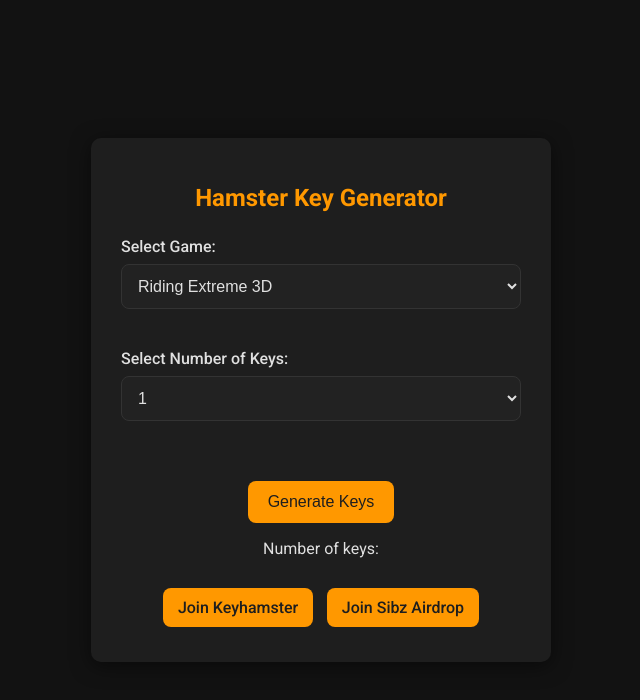
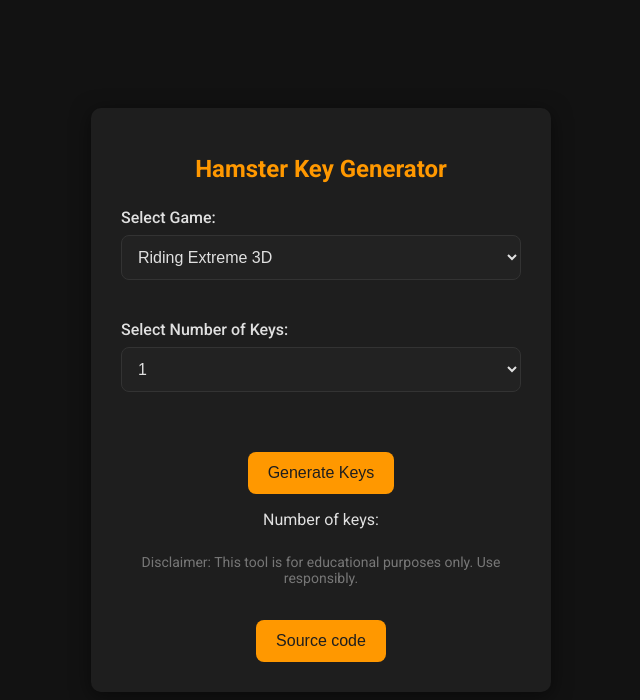
Before and after one commit to sibzairdrop/key6, a plain HTML site: page index.html in a window 1280 px wide. Shown: the whole page, without its empty margins (319-959 px from the left). Drawn offline with Linux system fonts and the light colour scheme.

Commit message:
Update index.html

```diff
--- a/index.html
+++ b/index.html
@@ -13,7 +13,6 @@
         <div id="formContainer">
             <div class="form-group" id="gameSelectGroup">
                 <label for="gameSelect">Select Game:</label>
-                <!-- اضافه کردن گزینه "Twerk Race 3D" در منوی انتخاب بازی -->
                 <select id="gameSelect">
                     <option value="1">Riding Extreme 3D</option>
                     <option value="2">Chain Cube 2048</option>
@@ -22,7 +21,6 @@
                     <option value="5">Merge Away</option>
                     <option value="6">Twerk Race 3D</option> <!-- این خط اضافه شد -->
                 </select>
-
             </div>
             <div class="form-group" id="keyCountGroup">
                 <label for="keyCountSelect">Select Number of Keys:</label>
@@ -54,16 +52,16 @@
             <h2 id="generatedKeysTitle" class="hidden">Generated Keys</h2>
             <div id="keysList"></div>
             <button id="copyAllBtn" class="hidden">Copy All Keys</button>
-            <button id="generateMoreBtn" class="hidden">Generate More Keys</button> <!-- اضافه شده -->
         </div>
 
         <p id="keyCountLabel">Number of keys:</p>
 
+        <button id="generateMoreBtn" class="hidden">Generate More Keys</button>
         <p id="copyStatus" class="hidden">Keys copied to clipboard!</p>
 
         <div class="footer">
-            <a href="https://t.me/keyganhamster" class="social-btn" target="_blank">Join Keyhamster</a>
-            <a href="https://t.me/sibz_airdrop" class="social-btn" target="_blank">Join Sibz Airdrop</a>
+            <p>Disclaimer: This tool is for educational purposes only. Use responsibly.</p>
+            <button id="sourceCode">Source code</button>
         </div>
     </div>
 
```
Lines whose indentation alone changed are shown as unchanged.
